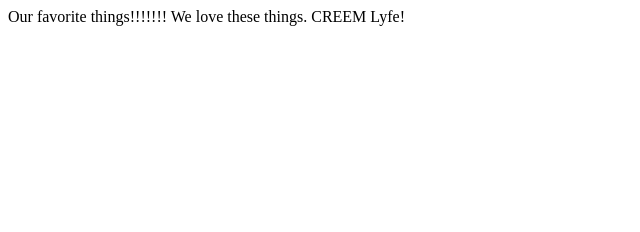
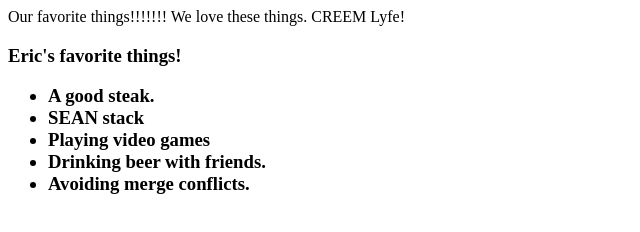
Before and after one commit to ericbfriday/prime-git-4-groups-activity, a plain HTML site: page index.html in a window 1280 px wide. Shown: the whole page, without its empty margins (0-640 px from the left). Drawn offline with Linux system fonts and the light colour scheme.

Commit message:
added my favorite things to index.html

```diff
--- a/index.html
+++ b/index.html
@@ -6,6 +6,14 @@
   </head>
   <header>Our favorite things!!!!!!! We love these things. CREEM Lyfe!</header>
     <div class='things'>
+      <h3>Eric's favorite things!<h3>
+        <ul>
+          <li>A good steak. </li>
+          <li>SEAN stack</li>
+          <li>Playing video games</li>
+          <li>Drinking beer with friends.</li>
+          <li>Avoiding merge conflicts.</li>
+        </ul>
     </div>
   </body>
 </html>
```
Also changed, not shown: 2 other files.
